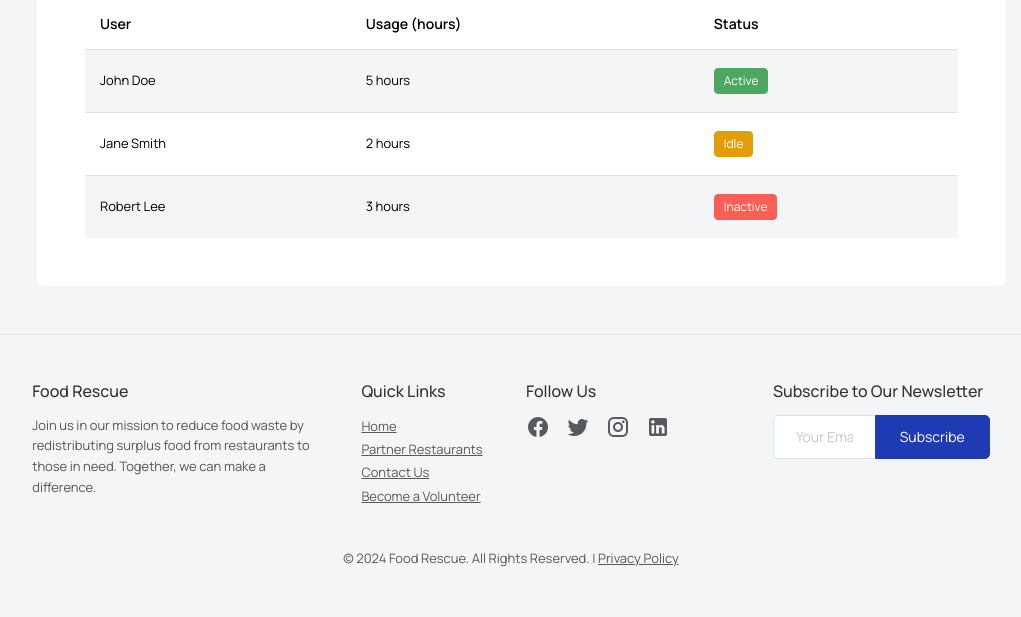
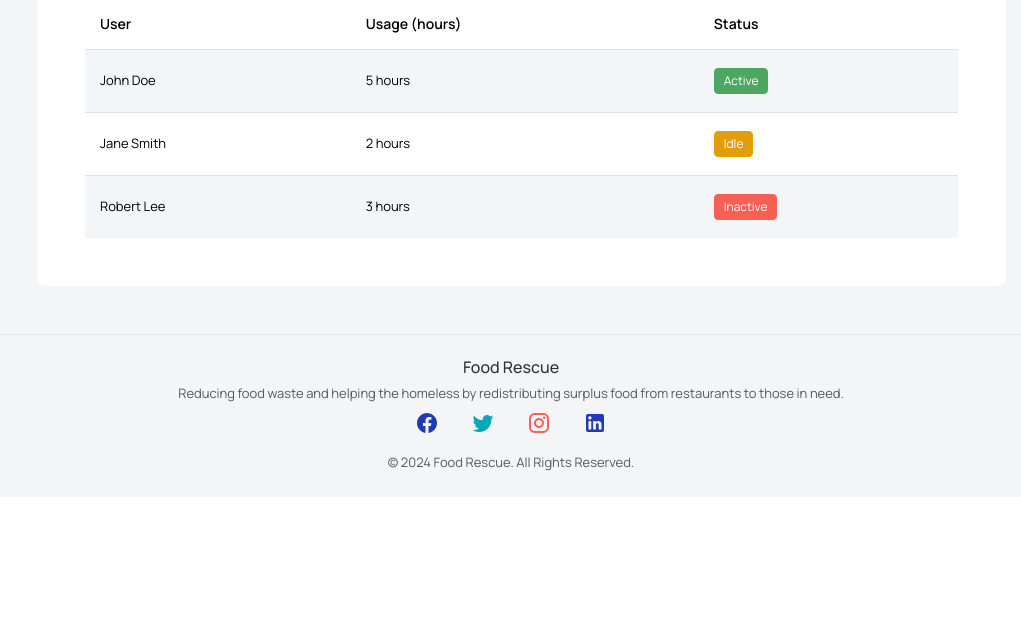
Before and after one commit to amenibensaada/LarvelProject, a Laravel app: page /admin/dashboard in a window 1280 px wide. Shown: the part 1066-1683 px from the top of the page, without its empty margins (239-1260 px from the left). After the commit the page ends 1537 px from the top, so only its background shows below. Run offline with Laravel 9, Linux system fonts and the light colour scheme; the visitor is signed in with stand-in values (Sample User, id 1).

Commit message:
adjustement

```diff
--- a/resources/views/partials/_footer.blade.php
+++ b/resources/views/partials/_footer.blade.php
@@ -1,51 +1,18 @@
-<footer class="footer py-5" style="background-color: #F4F5F7; color: #333;">
-    <div class="container">
-        <div class="row">
-            <!-- Column 1: Logo and Mission Statement -->
-            <div class="col-lg-4 col-md-6 mb-4 mb-lg-0">
-                <h5 class="mb-3" style="color: #333;">Food Rescue</h5>
-                <p style="color: #555;">Join us in our mission to reduce food waste by redistributing surplus food from restaurants to those in need. Together, we can make a difference.</p>
-                {{-- <a href="{{ url('/about') }}" class="btn btn-primary btn-sm mt-2">Learn More</a> --}}
-            </div>
+<footer class="footer py-4" style="background-color: #F4F5F7; color: #333;">
+    <div class="container text-center">
+        <!-- Logo and Mission -->
+        <h5 style="color: #333;">Food Rescue</h5>
+        <p class="text-muted">Reducing food waste and helping the homeless by redistributing surplus food from restaurants to those in need.</p>
 
-            <!-- Column 2: Quick Links -->
-            <div class="col-lg-2 col-md-6 mb-4 mb-lg-0">
-                <h5 class="mb-3" style="color: #333;">Quick Links</h5>
-                <ul class="list-unstyled">
-                    <li><a href="{{ url('/home') }}" class="text-muted">Home</a></li>
-                    <li><a href="{{ url('/restaurants') }}" class="text-muted">Partner Restaurants</a></li>
-                    <li><a href="{{ url('/contact') }}" class="text-muted">Contact Us</a></li>
-                    <li><a href="{{ url('/volunteer') }}" class="text-muted">Become a Volunteer</a></li>
-                </ul>
-            </div>
-
-            <!-- Column 3: Social Media -->
-            <div class="col-lg-3 col-md-6 mb-4 mb-lg-0">
-                <h5 class="mb-3" style="color: #333;">Follow Us</h5>
-                <div class="d-flex">
-                    <a href="#" class="me-3 text-muted"><i class="mdi mdi-facebook mdi-24px"></i></a>
-                    <a href="#" class="me-3 text-muted"><i class="mdi mdi-twitter mdi-24px"></i></a>
-                    <a href="#" class="me-3 text-muted"><i class="mdi mdi-instagram mdi-24px"></i></a>
-                    <a href="#" class="text-muted"><i class="mdi mdi-linkedin mdi-24px"></i></a>
-                </div>
-            </div>
-
-            <!-- Column 4: Newsletter Subscription -->
-            <div class="col-lg-3 col-md-6">
-                <h5 class="mb-3" style="color: #333;">Subscribe to Our Newsletter</h5>
-                <form>
-                    <div class="input-group">
-                        <input type="email" class="form-control" placeholder="Your Email" aria-label="Your Email" aria-describedby="subscribe-button">
-                        <button class="btn btn-primary" type="button" id="subscribe-button">Subscribe</button>
-                    </div>
-                </form>
-            </div>
+        <!-- Social Media Icons -->
+        <div class="d-flex justify-content-center mb-3">
+            <a href="#" class="text-primary mx-3"><i class="mdi mdi-facebook mdi-24px"></i></a>
+            <a href="#" class="text-info mx-3"><i class="mdi mdi-twitter mdi-24px"></i></a>
+            <a href="#" class="text-danger mx-3"><i class="mdi mdi-instagram mdi-24px"></i></a>
+            <a href="#" class="text-primary mx-3"><i class="mdi mdi-linkedin mdi-24px"></i></a>
         </div>
 
-        <div class="row mt-4">
-            <div class="col text-center">
-                <p class="text-muted mb-0">&copy; 2024 Food Rescue. All Rights Reserved. | <a href="{{ url('/privacy') }}" class="text-muted">Privacy Policy</a></p>
-            </div>
-        </div>
+        <!-- Copyright Text -->
+        <p class="text-muted mb-0">&copy; 2024 Food Rescue. All Rights Reserved.</p>
     </div>
 </footer>
--- a/resources/views/partials/_navbar.blade.php
+++ b/resources/views/partials/_navbar.blade.php
@@ -85,9 +85,7 @@
                     <a class="dropdown-item" href="#">
                         <i class="dropdown-item-icon mdi mdi-account-outline text-primary me-2"></i> My Profile
                     </a>
-                    <a class="dropdown-item" href="#">
-                        <i class="dropdown-item-icon mdi mdi-settings-outline text-primary me-2"></i> Settings
-                    </a>
+
                     <a class="dropdown-item" href="{{ route('logout') }}"
                        onclick="event.preventDefault(); document.getElementById('logout-form').submit();">
                         <i class="dropdown-item-icon mdi mdi-power text-primary me-2"></i> Sign Out
```
Also changed, not shown: resources/views/front/dashboard.blade.php (+113 -68 lines).
